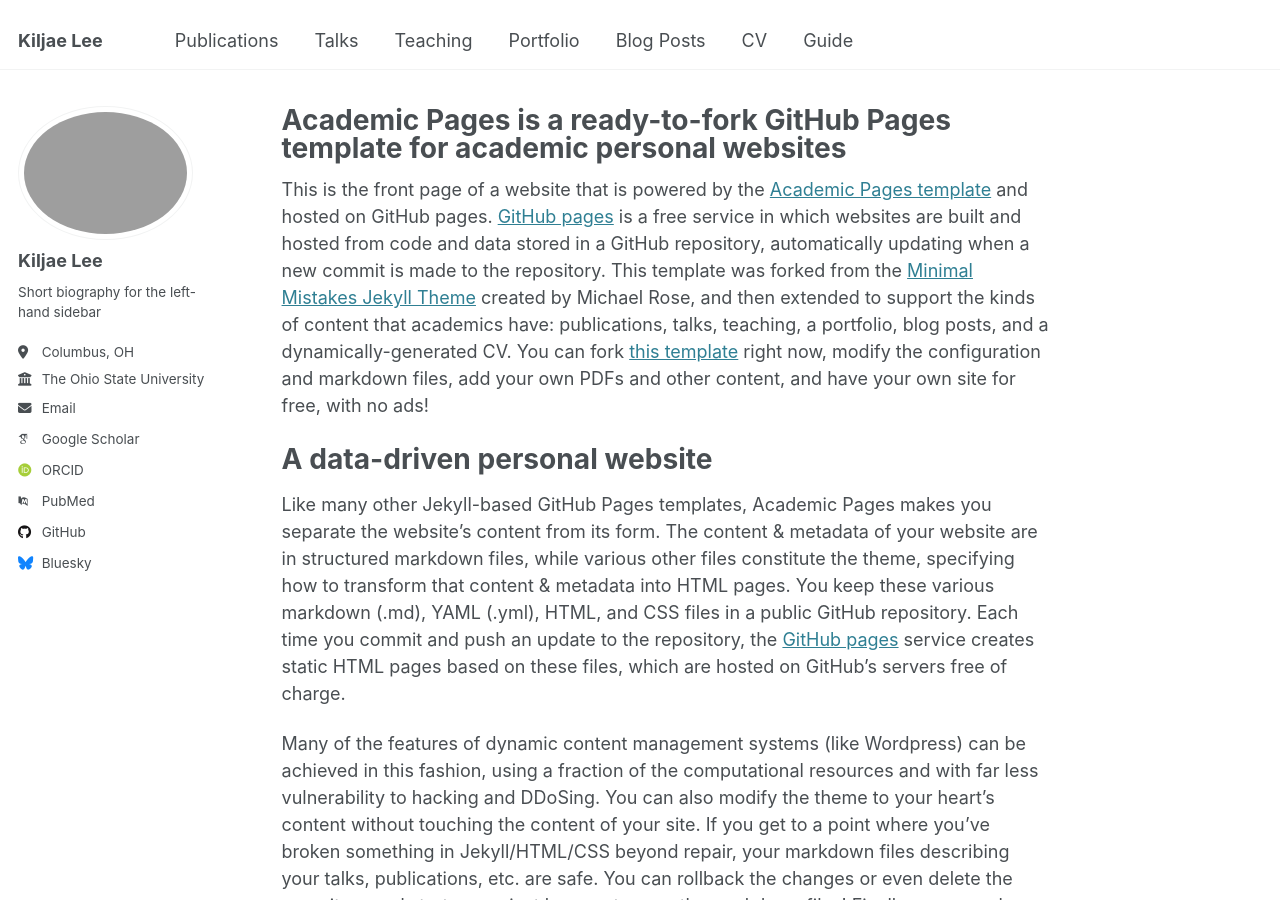
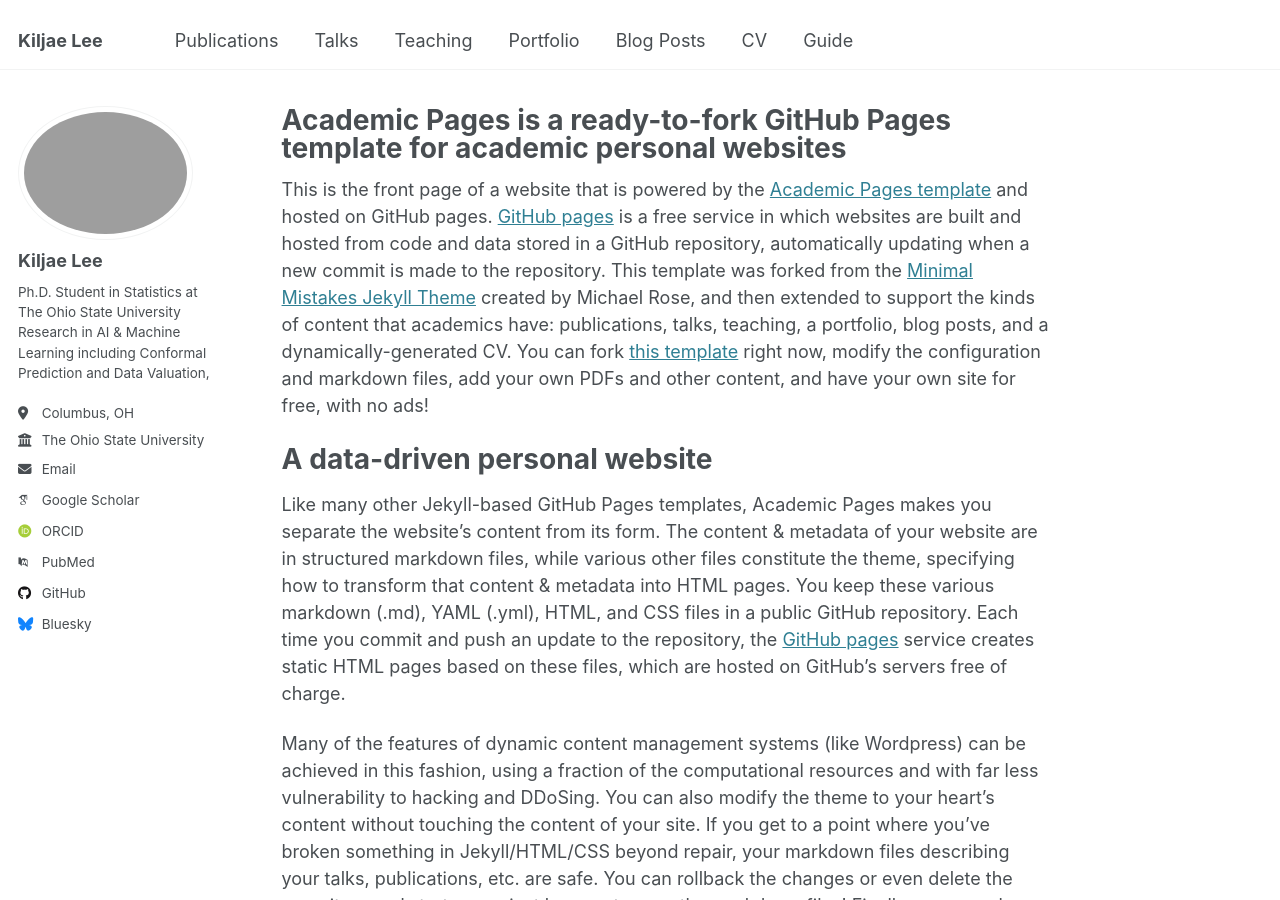
Before and after one commit to KiljaeL/KiljaeL.github.io, a Jekyll site: the page built from _pages/about.md, in a window 1280 px wide and 900 px high. Built offline with Jekyll 4.4.1, drawn with Linux system fonts in a browser that asks for light colours; some web fonts are replaced.

Commit message:
Update _config.yml

```diff
--- a/_config.yml
+++ b/_config.yml
@@ -25,7 +25,7 @@ author:
   avatar           : "kiljae.jpg"
   name             : "Kiljae Lee"
   pronouns         : # example: "she/her"
-  bio              : "Short biography for the left-hand sidebar"
+  bio              : "Ph.D. Student in Statistics at The Ohio State University\nResearch in AI & Machine Learning including Conformal Prediction and Data Valuation, "
   location         : "Columbus, OH"
   employer         : "The Ohio State University"
   uri              : # URL
```
